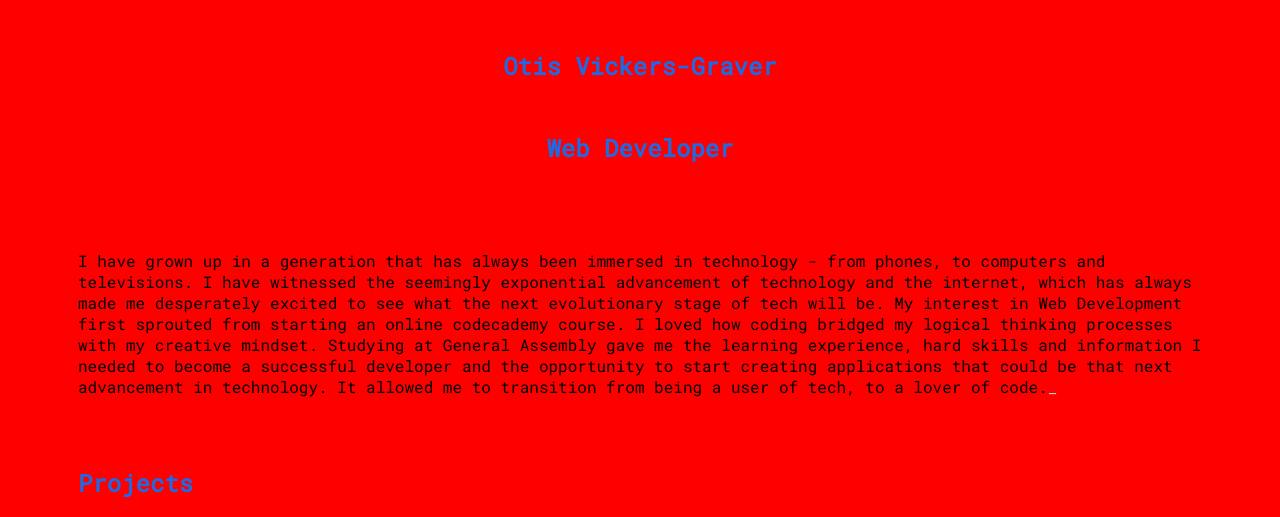
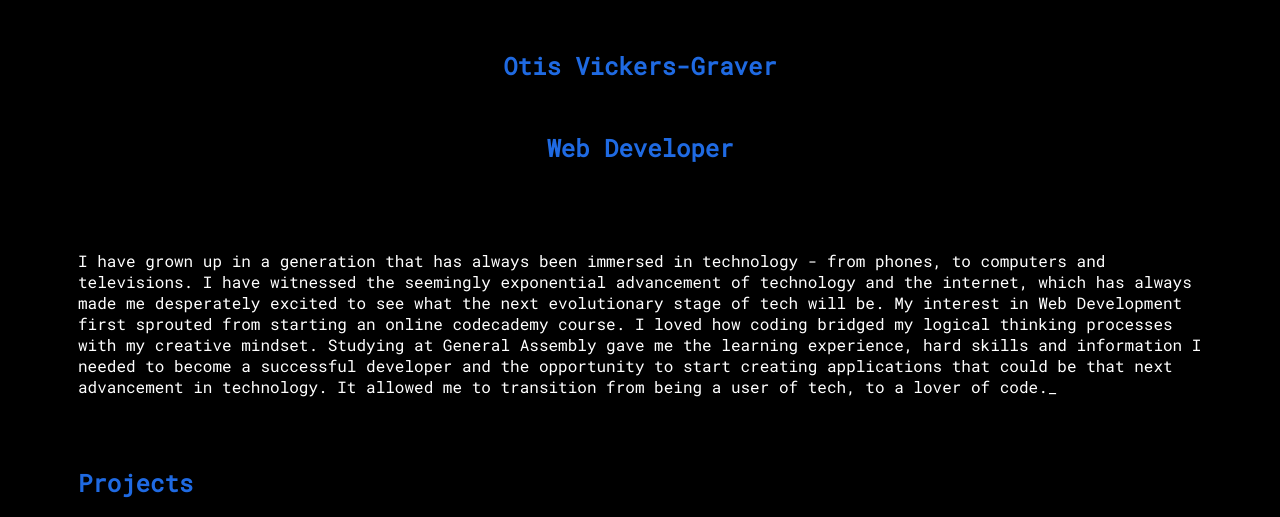
Before and after one commit to codotis/codotis-github.io, a plain HTML site: page index.html in a window 1280 px wide. Shown: the top 517 px of the page. Drawn offline with nearby package versions, Linux system fonts and the light colour scheme.

Commit message:
fix font color

```diff
--- a/css/style.css
+++ b/css/style.css
@@ -1,5 +1,5 @@
 body {
-  background-color: red;
+  background-color: black;
 }
 
 .name {
@@ -62,3 +62,15 @@ body {
 #Linkedin {
   max-width: 2em;
 }
+
+.introduction {
+  color: white;
+}
+
+.typer {
+  color: white;
+}
+
+.cursor {
+  color: white;
+}
--- a/index.html
+++ b/index.html
@@ -24,7 +24,7 @@
       </h2>
     </div>
     <div class="introduction">
-      <p> <span class="typer" data-delim="|" data-delay="1" data-deleteDelay="10000000" data-words="I have grown up in a generation that has always been immersed in technology - from phones, to computers and televisions. I have witnessed the seemingly exponential advancement of technology and the internet, which has always made me desperately excited to see what the next evolutionary stage of tech will be. My interest in Web Development first sprouted from starting an online codecademy course. I loved how coding bridged my logical thinking processes with my creative mindset.
+      <p> <span class="typer" data-delim="|" data-delay="1" data-colors="white" data-deleteDelay="10000000" data-words="I have grown up in a generation that has always been immersed in technology - from phones, to computers and televisions. I have witnessed the seemingly exponential advancement of technology and the internet, which has always made me desperately excited to see what the next evolutionary stage of tech will be. My interest in Web Development first sprouted from starting an online codecademy course. I loved how coding bridged my logical thinking processes with my creative mindset.
 
         Studying at General Assembly gave me the learning experience, hard skills and information I needed to become a successful developer and the opportunity to start creating applications that could be that next advancement in technology. It allowed me to transition from being a user of tech, to a lover of code." ></span><span class="cursor" data-owner="first-typer"></span></p>
 
```
